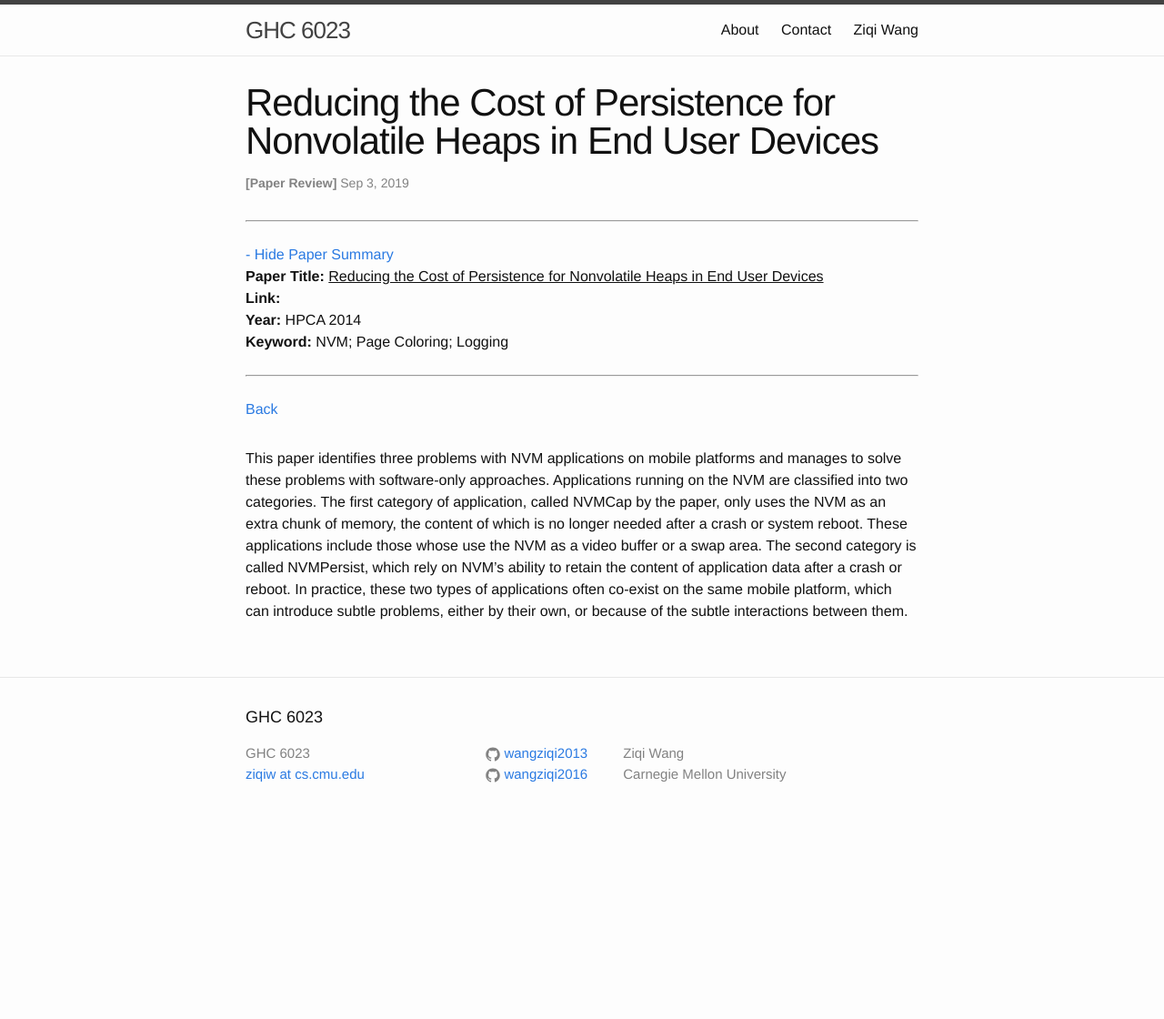
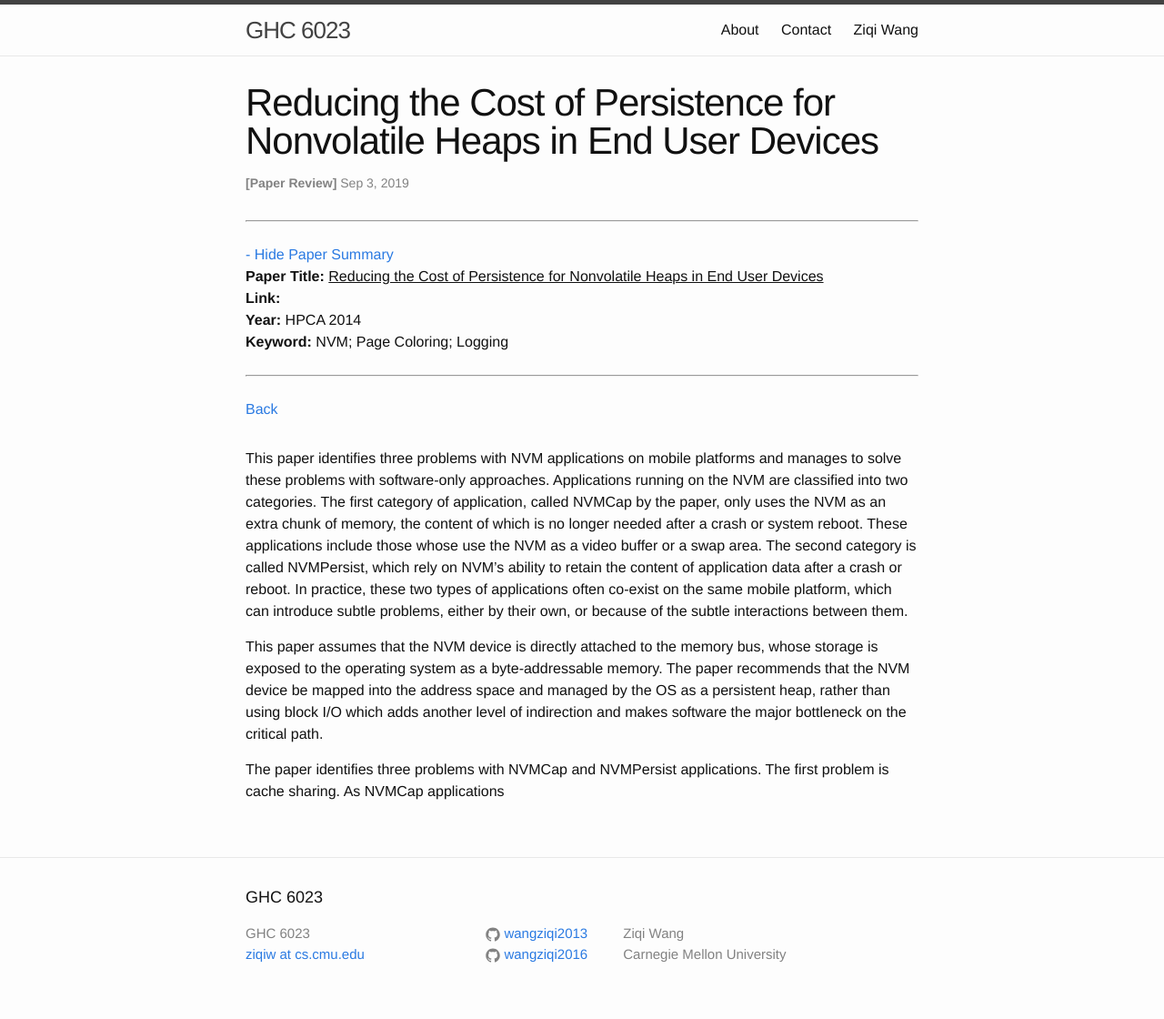
Before and after one commit to wangziqi2013/wangziqi2013.github.io, a Jekyll site: the page built from _posts/2019-09-02-Reducing-the-cost-of-persistence-for-nonvolatile-heaps-in-end-user-devices.markdown, in a window 1280 px wide. Shown: the whole page at 91% size. Built offline with Jekyll 4.4.1, drawn with Linux system fonts in a browser that asks for light colours; before the commit the page ends 922 px from its top, so only the background shows below that.

Commit message:
Working on assumption

```diff
--- a/_posts/2019-09-02-Reducing-the-cost-of-persistence-for-nonvolatile-heaps-in-end-user-devices.markdown
+++ b/_posts/2019-09-02-Reducing-the-cost-of-persistence-for-nonvolatile-heaps-in-end-user-devices.markdown
@@ -21,3 +21,11 @@ or a swap area. The second category is called NVMPersist, which rely on NVM's ab
 application data after a crash or reboot. In practice, these two types of applications often co-exist on the same
 mobile platform, which can introduce subtle problems, either by their own, or because of the subtle interactions
 between them.
+
+This paper assumes that the NVM device is directly attached to the memory bus, whose storage is exposed to the operating
+system as a byte-addressable memory. The paper recommends that the NVM device be mapped into the address space and managed
+by the OS as a persistent heap, rather than using block I/O which adds another level of indirection and makes software
+the major bottleneck on the critical path.
+
+The paper identifies three problems with NVMCap and NVMPersist applications. The first problem is cache sharing. As
+NVMCap applications
```
